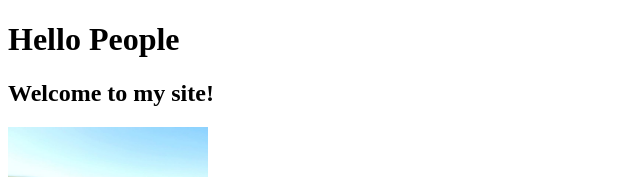
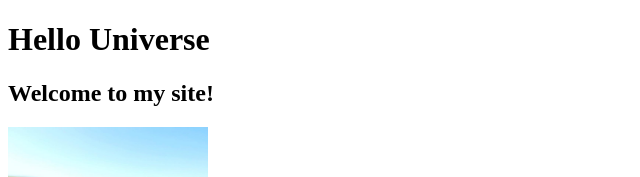
Before and after one commit to Aroojs11/beginners-week-one-master, a plain HTML site: page index.html in a window 1280 px wide. Shown: the top 177 px of the page, 0-640 px from the left. Drawn offline with Linux system fonts and the light colour scheme.

Commit message:
update index file
change "hello People" to "Hello Universe"

```diff
--- a/index.html
+++ b/index.html
@@ -9,7 +9,7 @@
 
 </head>
 <body>
-  <h1>Hello People</h1>
+  <h1>Hello Universe</h1>
 
   <h2>Welcome to my site!</h2>
 
```
